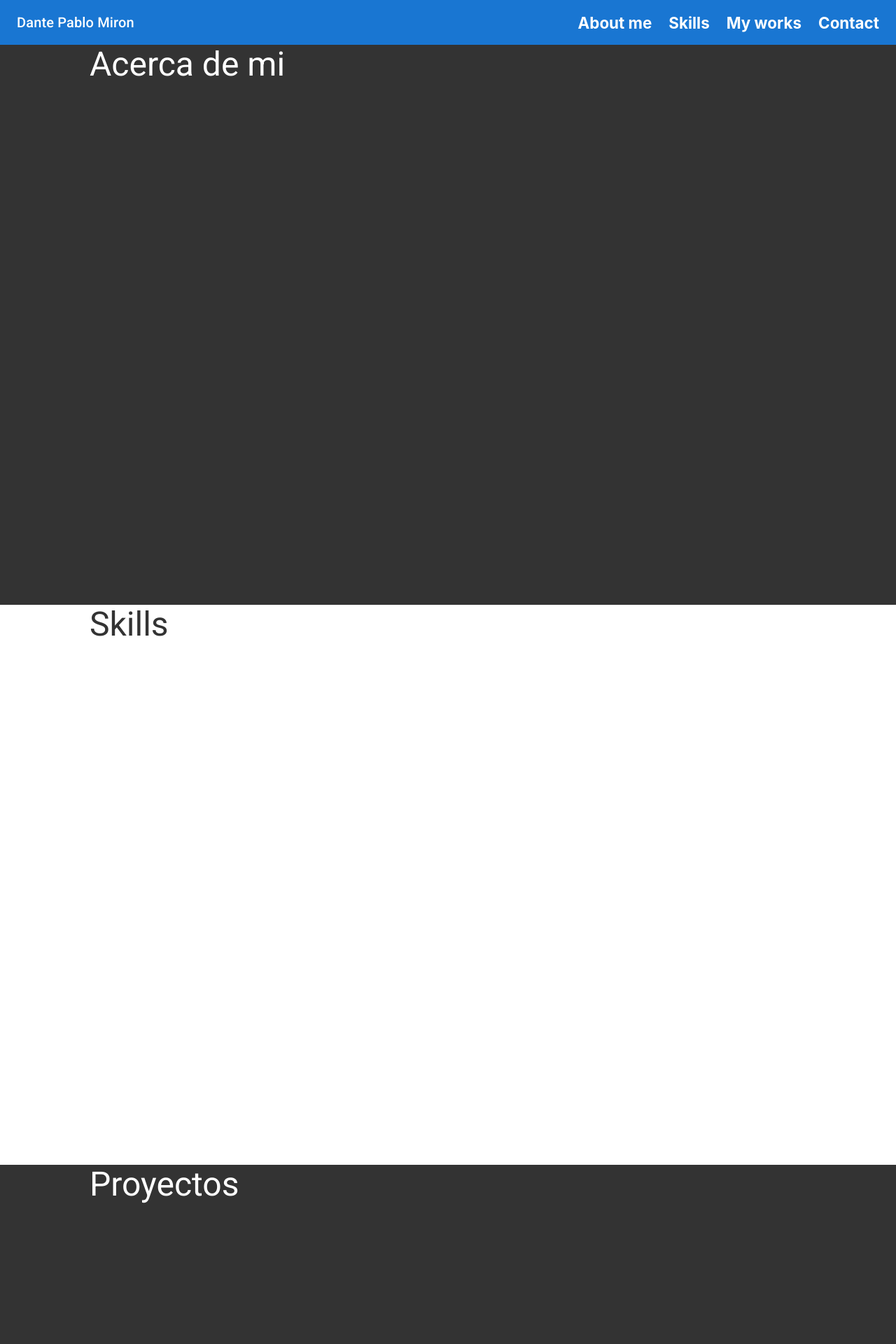
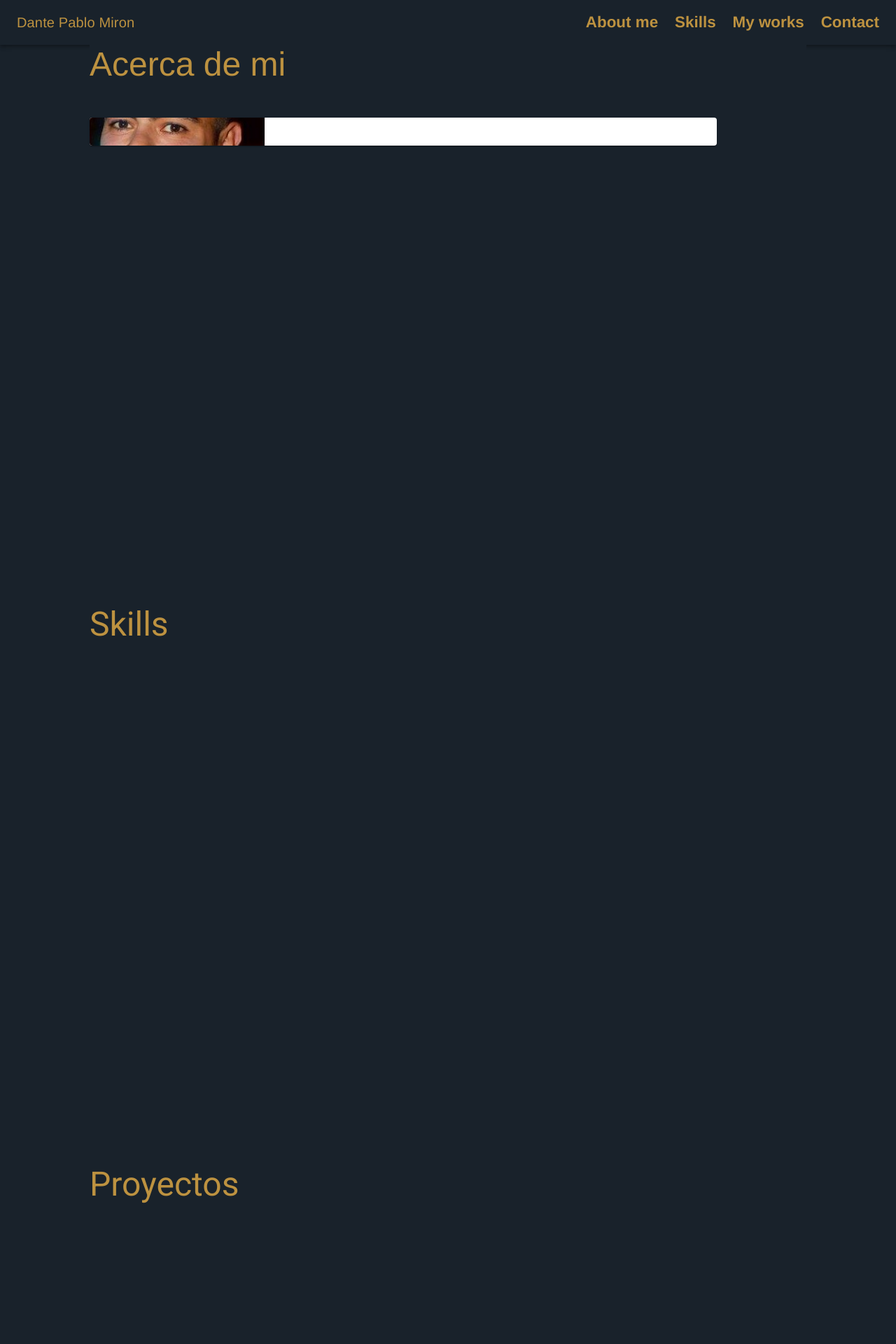
Before and after one commit to DanteMiron/portfolioDanteMiron, a React (Create React App) app: page / in a window 1280 px wide. Shown: the top 1920 px of the page at 70% size. Built offline with nearby package versions, Linux system fonts and the light colour scheme.

Commit message:
About me

```diff
--- a/package.json
+++ b/package.json
@@ -16,7 +16,7 @@
     "react-dom": "^18.2.0",
     "react-scripts": "5.0.1",
     "react-scroll": "^1.8.9",
-    "styled-components": "^5.3.8",
+    "styled-components": "^5.3.9",
     "web-vitals": "^2.1.4"
   },
   "scripts": {
--- a/src/App.js
+++ b/src/App.js
@@ -11,9 +11,9 @@ import Navbar from './components/Navbar';
 
 function App() {
   return (
-    <div>
+    <div >
       <Navbar />
-      <About  title="Acerca de mi" id="about" />
+      <About  title="Acerca de mi" id="about"/>
       <Skills title="Skills" id="skills" />
       <MyWork title="Proyectos" id="work" />
       <Contact title="Contacto" id="contact" />
--- a/src/components/About.js
+++ b/src/components/About.js
@@ -1,10 +1,28 @@
-import { Box, Typography } from '@mui/material';
+import { Box, Card, CardContent, CardMedia, Typography } from '@mui/material';
 import React from 'react';
+import dante from '../images/dante.jpg';
+import { useTheme } from '@mui/material/styles';
 
 const About = ({title, id}) => {
+    const theme = useTheme();
     return (
-        <Box  sx={{minHeight: '100vh', background: '#333', color: 'white'}}>
-            <Typography id={id} variant="h3" sx={{maxWidth:"80vw", margin:"0 auto"}}>{title}</Typography>
+        <Box  sx={{minHeight: '100vh', background: '#19222B', color: '#BD9240', maxWidth: "80vw", margin: "0 auto"}}>
+            <Typography id={id} variant="h3" sx={{maxWidth:"80vw", margin:"0 auto", fontFamily: "Helvetica"}}>{title}</Typography>
+            <Card sx={{
+                width: "70vw",
+                display: "flex",
+                marginTop: theme.spacing(6),
+                position: "relative"
+                }}>
+                <CardMedia image={dante} title="picture" sx={{
+                    width: "250px",
+                    height: "auto",
+
+                }}/>
+                <CardContent>
+
+                </CardContent>
+            </Card>
         </Box>
     );
 }
--- a/src/components/Contact.js
+++ b/src/components/Contact.js
@@ -3,8 +3,8 @@ import React from 'react';
 
 const Contact = ({title,id}) => {
     return (
-        <Box sx={{minHeight: '100vh', background: 'white', color: '#333'}}>
-            <Typography id={id} variant="h3" sx={{maxWidth:"80vw", margin:"0 auto"}}>{title}</Typography>
+        <Box sx={{minHeight: '100vh', background: '#19222B', color: '#BD9240'}}>
+            <Typography id={id} variant="h3" sx={{maxWidth:"80vw", margin:"0 auto", fontFamily: "Helvetica"}}>{title}</Typography>
         </Box>
     );
 }
--- a/src/components/MyWork.js
+++ b/src/components/MyWork.js
@@ -3,7 +3,7 @@ import React from 'react';
 
 const MyWork = ({title,id}) => {
     return (
-        <Box sx={{minHeight: '100vh', background: '#333', color: 'white'}}>
+        <Box sx={{minHeight: '100vh', background: '#19222B', color: '#BD9240'}}>
             <Typography id={id} variant="h3" sx={{maxWidth:"80vw", margin:"0 auto"}}>{title}</Typography>
             </Box>
     );
--- a/src/components/Navbar.js
+++ b/src/components/Navbar.js
@@ -1,5 +1,5 @@
-import React from 'react';
-import {AppBar, Box, Toolbar, Typography, Button, List, IconButton} from '@mui/material';
+import React, { useState } from 'react';
+import {AppBar, Box, Toolbar, Typography, Button, List, IconButton, Drawer, Divider, ListItemIcon, ListItem} from '@mui/material';
 import {Link, animateScroll as scroll} from "react-scroll"
 import InfoIcon from '@mui/icons-material/Info';
 import EmojiObjectsIcon from '@mui/icons-material/EmojiObjects';
@@ -7,39 +7,50 @@ import WorkspacesIcon from '@mui/icons-material/Workspaces';
 import ContactMailIcon from '@mui/icons-material/ContactMail';
 import { useTheme } from '@mui/material/styles';
 import MenuIcon from '@mui/icons-material/Menu';
+import CancelIcon from '@mui/icons-material/Cancel';
+
+
 
 
 const links=[
   {
     id: "about",
     text: "About me",
-    icon: <InfoIcon/>
+    icon: <InfoIcon fontSize='large'/>
   },
   {
     id: "skills",
     text: "Skills",
-    icon: <EmojiObjectsIcon/>
+    icon: <EmojiObjectsIcon fontSize='large' />
   },
   {
     id: "work",
     text: "My works",
-    icon: <WorkspacesIcon/>
+    icon: <WorkspacesIcon fontSize='large'/>
   },
   {
     id: "contact",
     text: "Contact",
-    icon: <ContactMailIcon/>
+    icon: <ContactMailIcon fontSize='large'/>
   },
 ]
 
 const Navbar = () => {
     const theme = useTheme();
+    const [open, setOpen] = useState(false)
     return (
         <Box sx={{ flexGrow: 1 }}>
-        <AppBar position="static">
+        <AppBar position="static"
+        sx={
+          {
+            backgroundColor: "#19222B",
+            color: "#BD9240"
+
+          }
+        }>
           <Toolbar>
 
-            <Typography variant="h6" component="div" sx={{ flexGrow: 1 }}>
+            <Typography variant="h6" component="div" sx={{ flexGrow: 1, fontFamily: "Helvetica" }}>
               Dante Pablo Miron
             </Typography>
             <List sx={
@@ -62,7 +73,7 @@ const Navbar = () => {
                 ))
               }
             </List>
-            <IconButton edge="end" sx={{
+            <IconButton edge="end" onClick={()=>setOpen(!open)} sx={{
               display: "none",
               [theme.breakpoints.down("md")]:{
                 display: "block",
@@ -73,6 +84,25 @@ const Navbar = () => {
             </IconButton>
           </Toolbar>
         </AppBar>
+        <Drawer anchor="right" open={open} onClose={()=>setOpen(false)}>
+          <IconButton onClick={()=>setOpen(false)}>
+            <CancelIcon sx={{color: "red"}}/>
+          </IconButton>
+            <Divider sx={{width: "40vw", [theme.breakpoints.down("sm")]:{width: "50vw", }}}/>
+            {
+                links.map(({id,text, icon}, index) =>(
+                  <Link key={index} to={id} spy={true} smooth={true} duration={500} offset={-70} >
+                    <ListItem component="h5" sx={{margin: theme.spacing(12,0,0,4), fontSize: "1.4rem", ":hover":{color:"blue", cursor:"pointer"}  }}>
+                      <span>
+                        <ListItemIcon >
+                          {icon}
+                        </ListItemIcon>
+                      </span>{text}
+                    </ListItem>
+                  </Link>
+                ))
+              }
+        </Drawer>
       </Box>
     );
 }
--- a/src/components/Skills.js
+++ b/src/components/Skills.js
@@ -3,7 +3,7 @@ import React from 'react';
 
 const Skills = ({title,id}) => {
     return (
-        <Box sx={{minHeight: '100vh', background: 'white', color: '#333'}}>
+        <Box sx={{minHeight: '100vh', background: '#19222B', color: '#BD9240'}}>
             <Typography id={id} variant="h3" sx={{maxWidth:"80vw", margin:"0 auto"}}>{title}</Typography>
         </Box>
     );
--- a/src/index.css
+++ b/src/index.css
@@ -5,14 +5,12 @@
 
 body {
   margin: 0;
-  font-family: -apple-system, BlinkMacSystemFont, 'Segoe UI', 'Roboto', 'Oxygen',
-    'Ubuntu', 'Cantarell', 'Fira Sans', 'Droid Sans', 'Helvetica Neue',
-    sans-serif;
+  background-color: #19222B;
+  font-family: Helvetica;
   -webkit-font-smoothing: antialiased;
   -moz-osx-font-smoothing: grayscale;
 }
 
 code {
-  font-family: source-code-pro, Menlo, Monaco, Consolas, 'Courier New',
-    monospace;
+  font-family: Cambria, Cochin, Georgia, Times, 'Times New Roman', serif;
 }
```
Also changed, not shown: src/images/dante.jpg (added), 1 other file (tests, documents, lock files or other folders).
